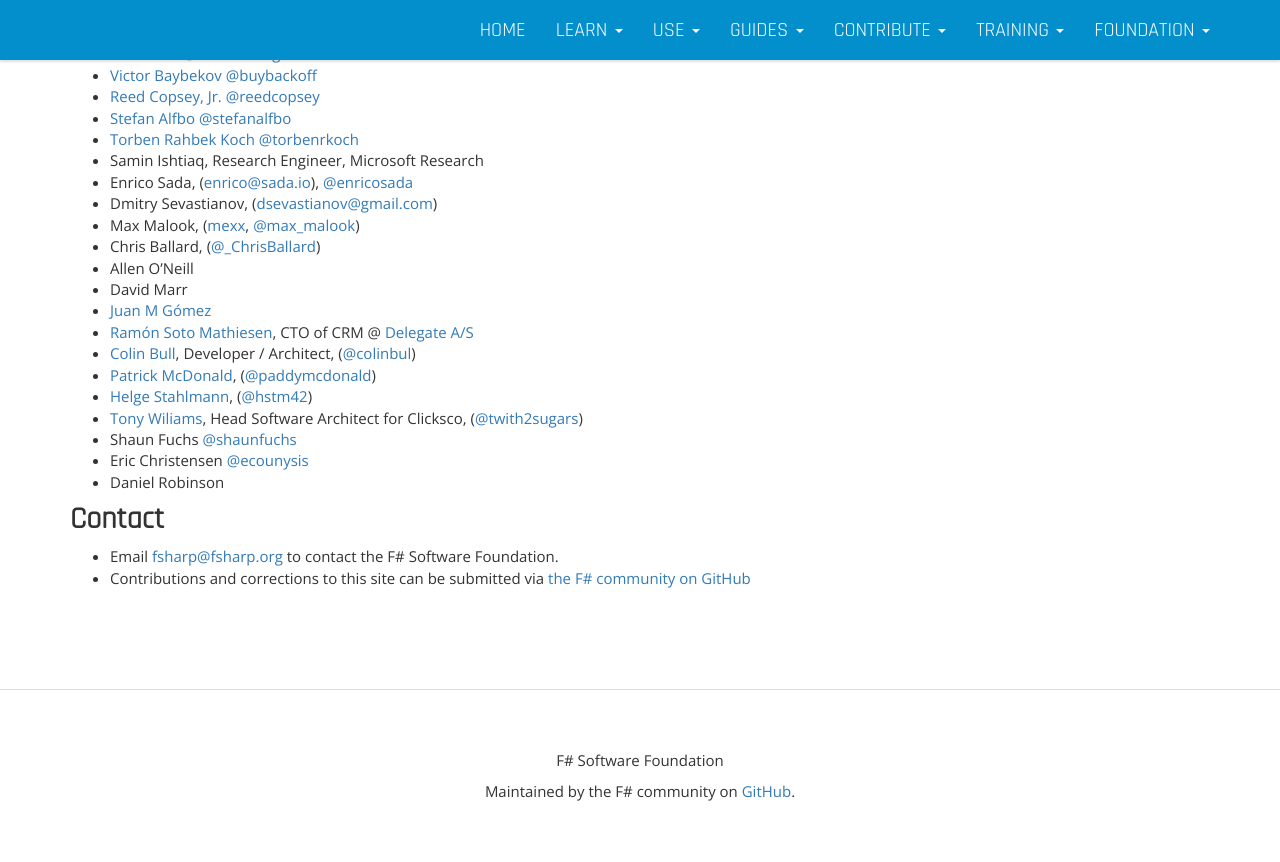
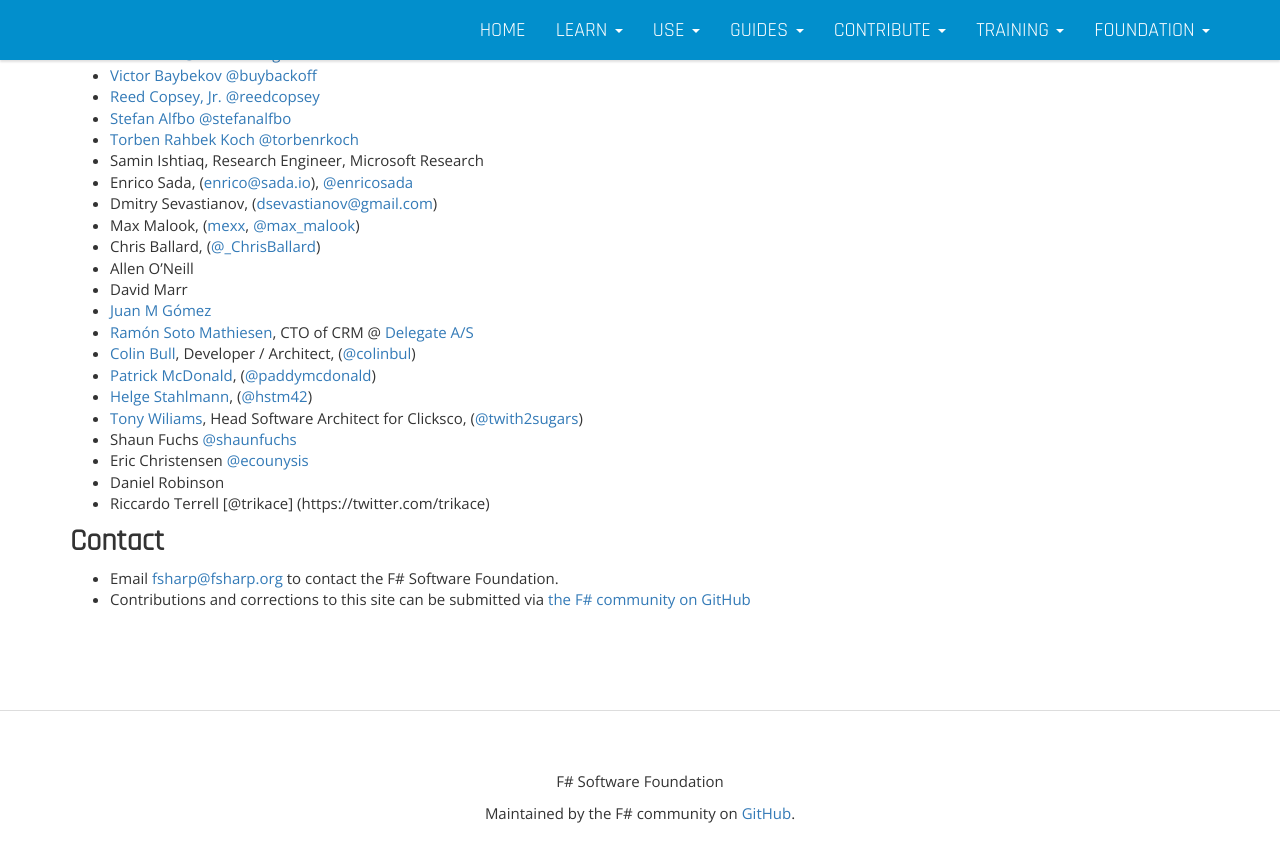
Before and after one commit to fsharp/fsharp.org, a Jekyll site: the page built from foundation.md, in a window 1280 px wide and 900 px high, scrolled down 4266 px. Shown: the top 862 px of the window. Built offline with Jekyll 4.4.1, drawn with Linux system fonts in a browser that asks for light colours; nearby versions of some CDN libraries.

Commit message:
Added myself Riccardo Terrell
Added myself Riccardo Terrell

```diff
--- a/foundation.md
+++ b/foundation.md
@@ -206,6 +206,7 @@
  * Shaun Fuchs [@shaunfuchs](https://twitter.com/shaunfuchs)
  * Eric Christensen [@ecounysis](https://twitter.com/ecounysis)
  * Daniel Robinson
+ * Riccardo Terrell [@trikace] (https://twitter.com/trikace)
 
 ## Contact
 
```
